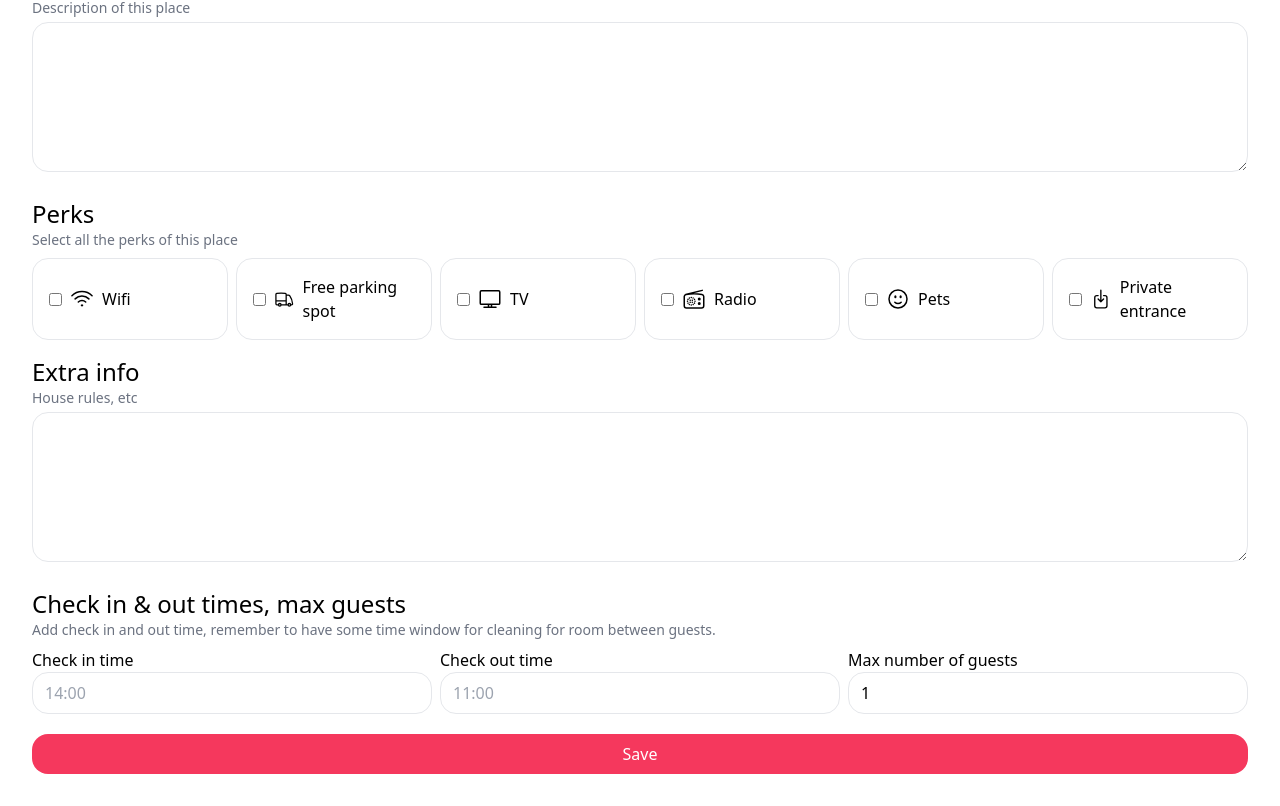
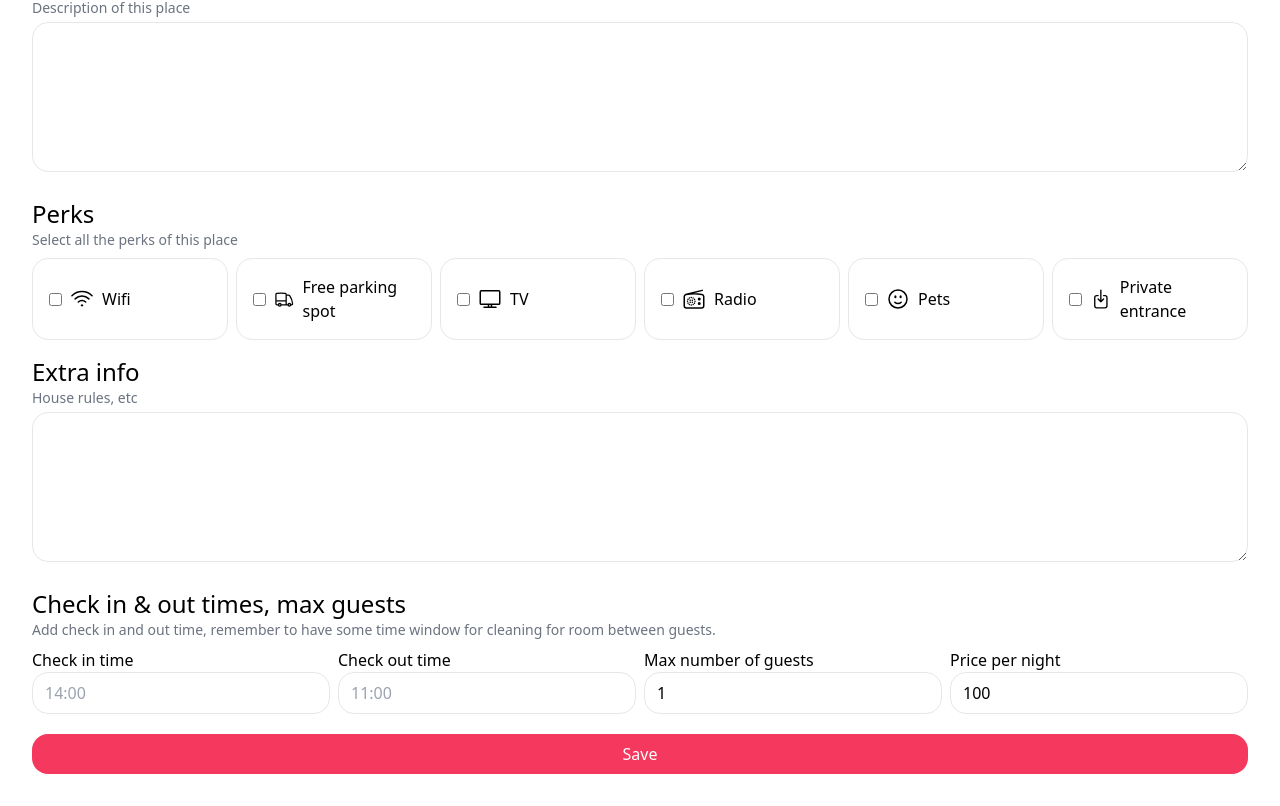
Before and after one commit to ongch24014/airbnb-clone-client, a React (Vite) app: page /account/places/1 in a window 1280 px wide. Shown: the part 688-1494 px from the top of the page. Built offline with nearby package versions, Linux system fonts and the light colour scheme; no server answers.

Commit message:
homepage

```diff
--- a/src/pages/IndexPage.jsx
+++ b/src/pages/IndexPage.jsx
@@ -5,16 +5,16 @@ export default function IndexPage() {
   const [places, setPlaces] = useState([]);
   useEffect(() => {
     axios.get("/places").then((response) => {
-      setPlaces([...response.data, ...response.data, ...response.data]);
+      setPlaces([...response.data]);
     });
   }, []);
 
   return (
-    <div className="mt-8 grid grid-cols-2 md:grid-cols-3 lg:grid-cols-4">
+    <div className="mt-8 gap-8 grid grid-cols-2 md:grid-cols-3 lg:grid-cols-4">
       {places.length > 0 &&
         places.map((place) => (
           <div key={place._id}>
-            <div className="bg-gray-500 rounded-2xl flex flex-col">
+            <div className="bg-gray-500 mb-2 rounded-2xl flex flex-col">
               {place.photos?.[0] && (
                 <img
                   className="rounded-2xl object-cover aspect-square"
@@ -22,7 +22,11 @@ export default function IndexPage() {
                   alt=""
                 />
               )}
-              {place.title}
+            </div>
+            <h3 className="font-bold">{place.address}</h3>
+            <h2 className="text-sm text-gray-500">{place.title}</h2>
+            <div className="mt-2">
+              <span className="font-bold">${place.price}</span> per night
             </div>
           </div>
         ))}
--- a/src/pages/PlacesFormPage.jsx
+++ b/src/pages/PlacesFormPage.jsx
@@ -16,6 +16,7 @@ export default function PlacesFormPage() {
   const [checkIn, setCheckIn] = useState("");
   const [checkOut, setCheckOut] = useState("");
   const [maxGuests, setMaxGuests] = useState(1);
+  const [price, setPrice] = useState(100);
   const [redirect, setRedirect] = useState(false);
   useEffect(() => {
     if (!id) {
@@ -32,6 +33,7 @@ export default function PlacesFormPage() {
       setCheckIn(data.checkIn);
       setCheckOut(data.checkOut);
       setMaxGuests(data.maxGuests);
+      setPrice(data.price);
     });
   }, [id]);
 
@@ -64,6 +66,7 @@ export default function PlacesFormPage() {
       checkIn,
       checkOut,
       maxGuests,
+      price,
     };
     if (id) {
       await axios.put("/places", { id, ...placeData });
@@ -122,7 +125,7 @@ export default function PlacesFormPage() {
           "Check in & out times, max guests",
           "Add check in and out time, remember to have some time window for cleaning for room between guests."
         )}
-        <div className="grid gap-2 sm:grid-cols-3">
+        <div className="grid gap-2 sm:grid-cols-4">
           <div>
             <h3 className="mt-2 -mb-1">Check in time</h3>
             <input
@@ -149,6 +152,14 @@ export default function PlacesFormPage() {
               onChange={(ev) => setMaxGuests(ev.target.value)}
             />
           </div>
+          <div>
+            <h3 className="mt-2 -mb-1">Price per night</h3>
+            <input
+              type="number"
+              value={price}
+              onChange={(ev) => setPrice(ev.target.value)}
+            />
+          </div>
         </div>
 
         <button className="primary my-4">Save</button>
```
